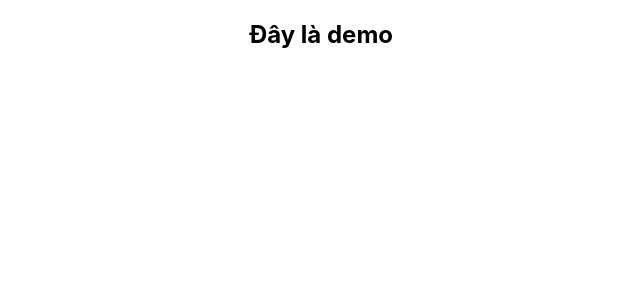
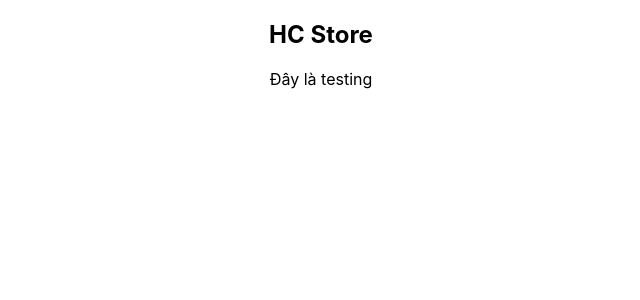
Before and after one commit to chuonglehuu/final-hc-store, a React (Create React App) app: page / in a window 1280 px wide. Shown: the top 300 px of the page, without its empty margins (319-959 px from the left). Built offline with nearby package versions, Linux system fonts and the light colour scheme.

Commit message:
Test branch

```diff
--- a/src/App.js
+++ b/src/App.js
@@ -4,7 +4,10 @@ import "./App.css";
 function App() {
   return (
     <div className="App">
-      <h2>Đây là demo</h2>
+      <>
+        <h2>HC Store</h2>
+        <p>Đây là testing</p>
+      </>
     </div>
   );
 }
```
